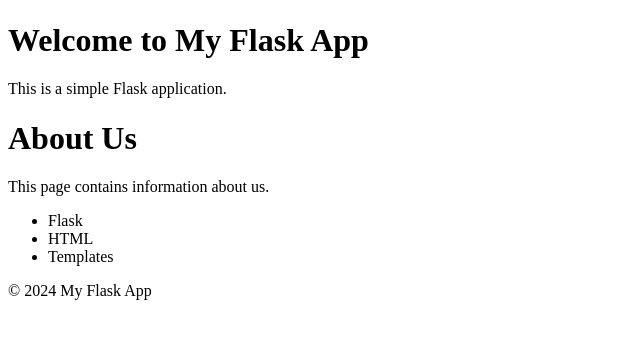
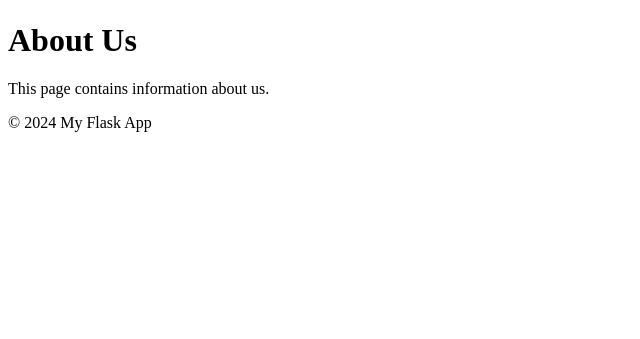
Before and after one commit to areyes-hub/holbertonschool-higher_level_programming, a Flask app: page /about in a window 1280 px wide. Shown: the part 58-397 px from the top of the page, without its empty margins (0-640 px from the left). Run offline with Flask 3, Linux system fonts and the light colour scheme.

Commit message:
Refactor

```diff
--- a/python-server_side_rendering/templates/about.html
+++ b/python-server_side_rendering/templates/about.html
@@ -4,16 +4,9 @@
        <title>My Flask App</title>
    </head>
    <body>
-    {% include 'header.html' %}
-       <h1>Welcome to My Flask App</h1>
-       <p>This is a simple Flask application.</p>
+   {% include 'header.html' %}
        <h1>About Us</h1>
        <p>This page contains information about us.</p>
-       <ul>
-           <li>Flask</li>
-           <li>HTML</li>
-           <li>Templates</li>
-       </ul>
-    {% include 'footer.html' %}
+   {% include 'footer.html' %}
    </body>
    </html>
```
Also changed, not shown: python-server_side_rendering/templates/contact.html (+2 -9 lines).
